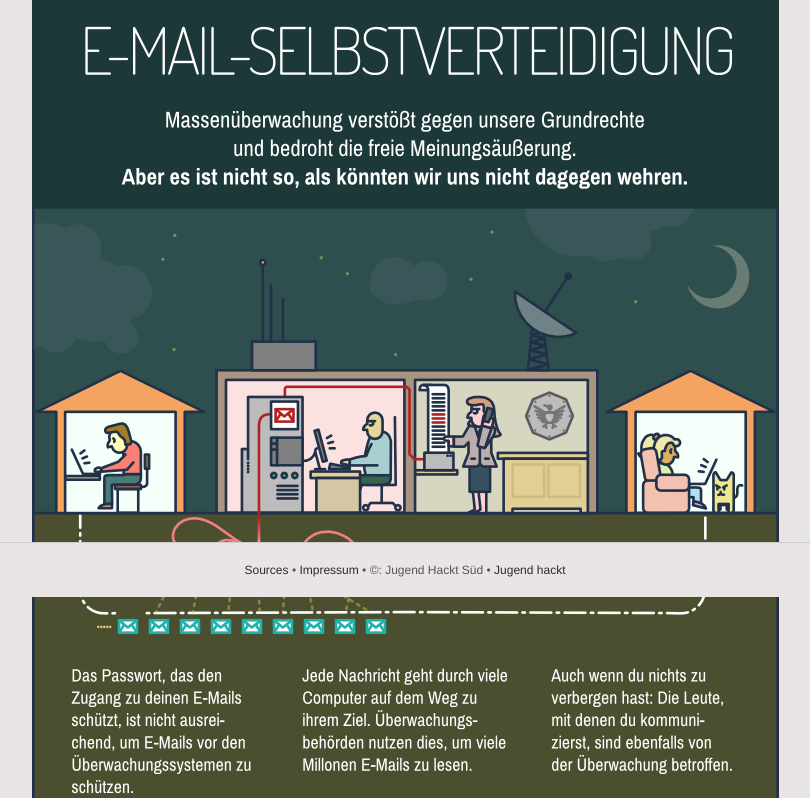
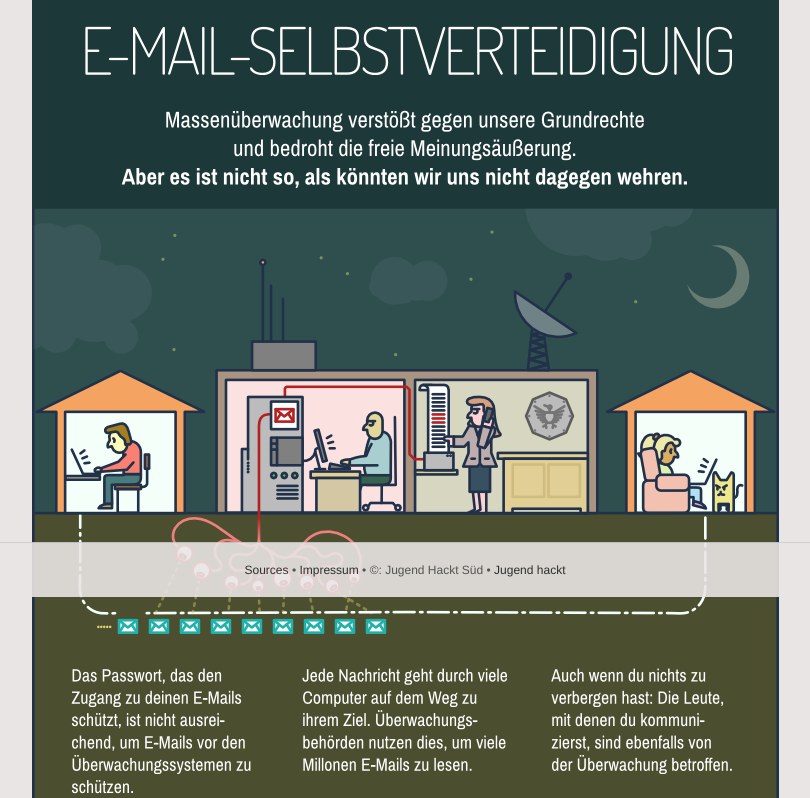
Before and after one commit to Jugendhackt/HowToPGP, a PHP site: page / in a window 1280 px wide. Shown: the part 203-1001 px from the top of the page, without its empty margins (235-1045 px from the left). Run offline with PHP 8.4, Linux system fonts and the light colour scheme; some libraries are stand-ins or nearby versions.

Commit message:
transparent footer

```diff
--- a/templates/style.css
+++ b/templates/style.css
@@ -99,6 +99,7 @@ a.button {
     padding: 20px 0px;
     background-color: #E9E5E5;
     border-top: 1px solid #cccccc;
+    opacity: 0.9;
 }
 #content_container {
     padding-bottom: 3em;
```
